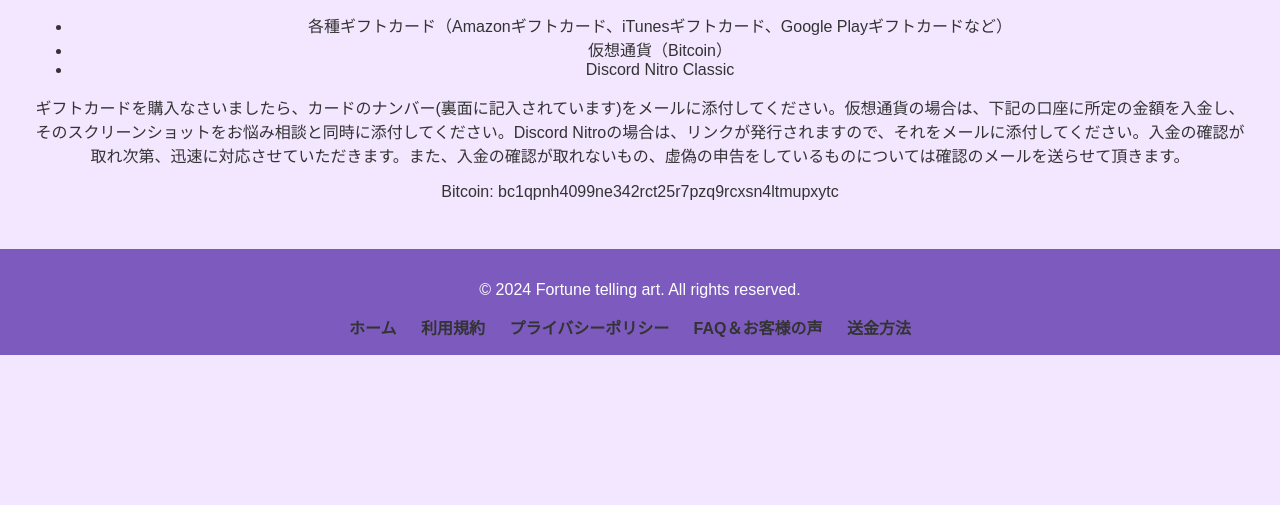
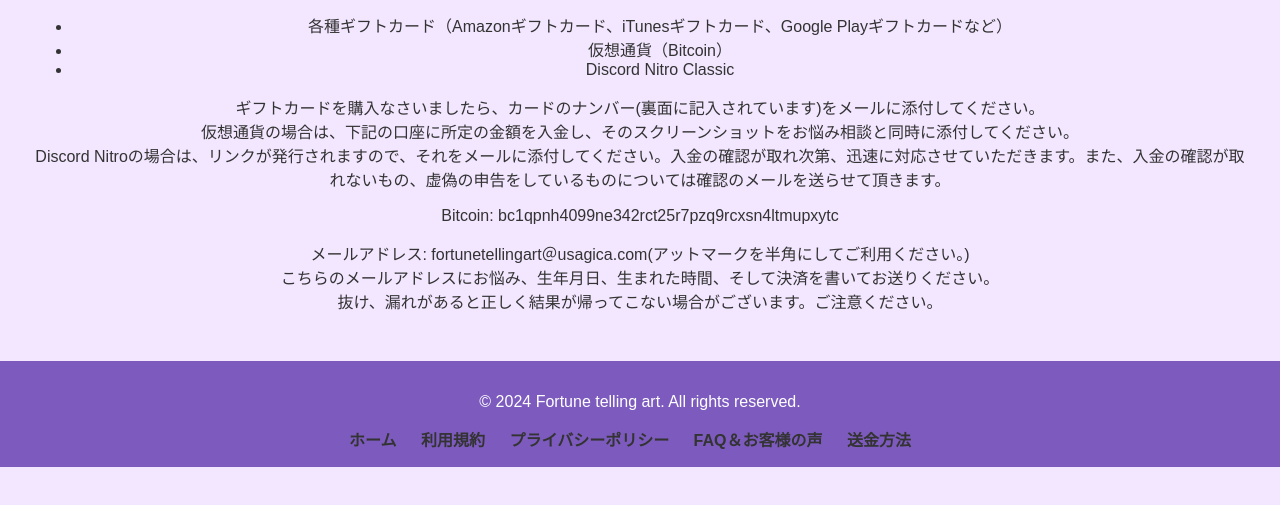
Before and after one commit to nightingalemusk/about-fta, a plain HTML site: page main/src/site/payment.html in a window 1280 px wide. Shown: the part 229-734 px from the top of the page. Drawn offline with Linux system fonts and the light colour scheme.

Commit message:
Update payment.html

```diff
--- a/main/src/site/payment.html
+++ b/main/src/site/payment.html
@@ -117,8 +117,9 @@
                     <li>仮想通貨（Bitcoin）</li>
                     <li>Discord Nitro Classic</li>
                 </ul>
-                <p>ギフトカードを購入なさいましたら、カードのナンバー(裏面に記入されています)をメールに添付してください。仮想通貨の場合は、下記の口座に所定の金額を入金し、そのスクリーンショットをお悩み相談と同時に添付してください。Discord Nitroの場合は、リンクが発行されますので、それをメールに添付してください。入金の確認が取れ次第、迅速に対応させていただきます。また、入金の確認が取れないもの、虚偽の申告をしているものについては確認のメールを送らせて頂きます。</p>
+                <p>ギフトカードを購入なさいましたら、カードのナンバー(裏面に記入されています)をメールに添付してください。<br>仮想通貨の場合は、下記の口座に所定の金額を入金し、そのスクリーンショットをお悩み相談と同時に添付してください。<br>Discord Nitroの場合は、リンクが発行されますので、それをメールに添付してください。入金の確認が取れ次第、迅速に対応させていただきます。また、入金の確認が取れないもの、虚偽の申告をしているものについては確認のメールを送らせて頂きます。</p>
                 <p>Bitcoin: bc1qpnh4099ne342rct25r7pzq9rcxsn4ltmupxytc</p>
+                <p>メールアドレス: fortunetellingart＠usagica.com(アットマークを半角にしてご利用ください。)<br>こちらのメールアドレスにお悩み、生年月日、生まれた時間、そして決済を書いてお送りください。<br>抜け、漏れがあると正しく結果が帰ってこない場合がございます。ご注意ください。</p>
             </article>
         </section>
     </main>
```
